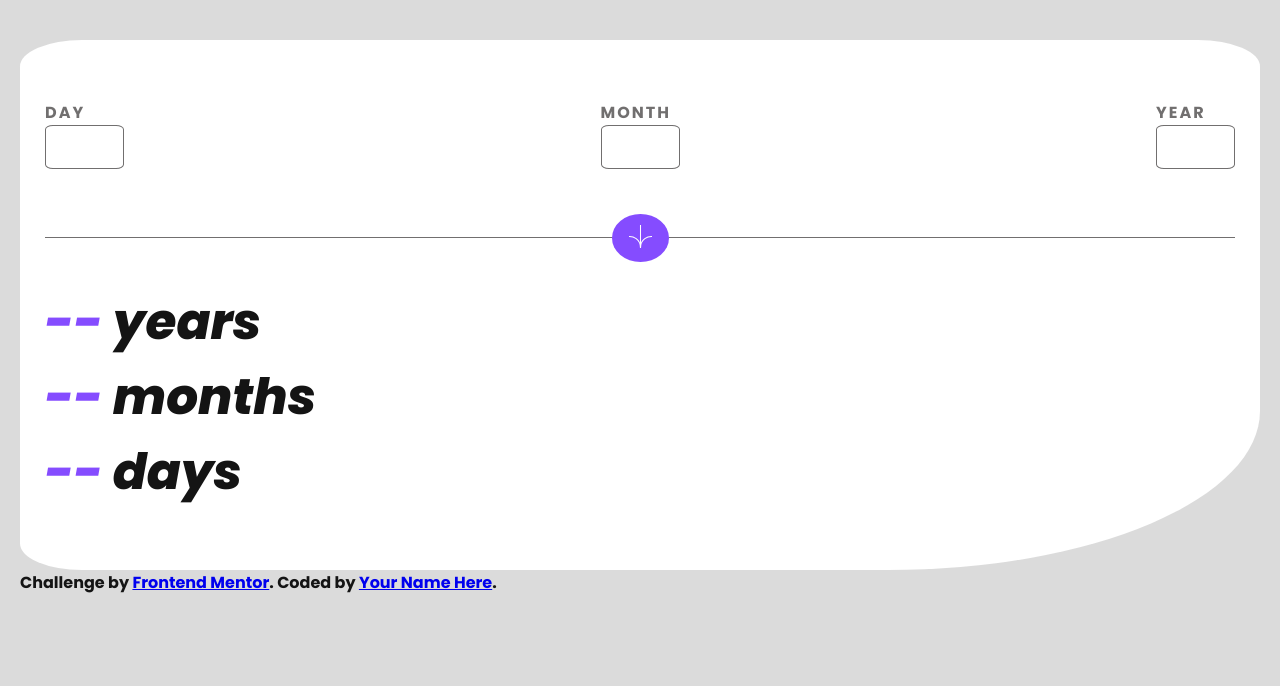
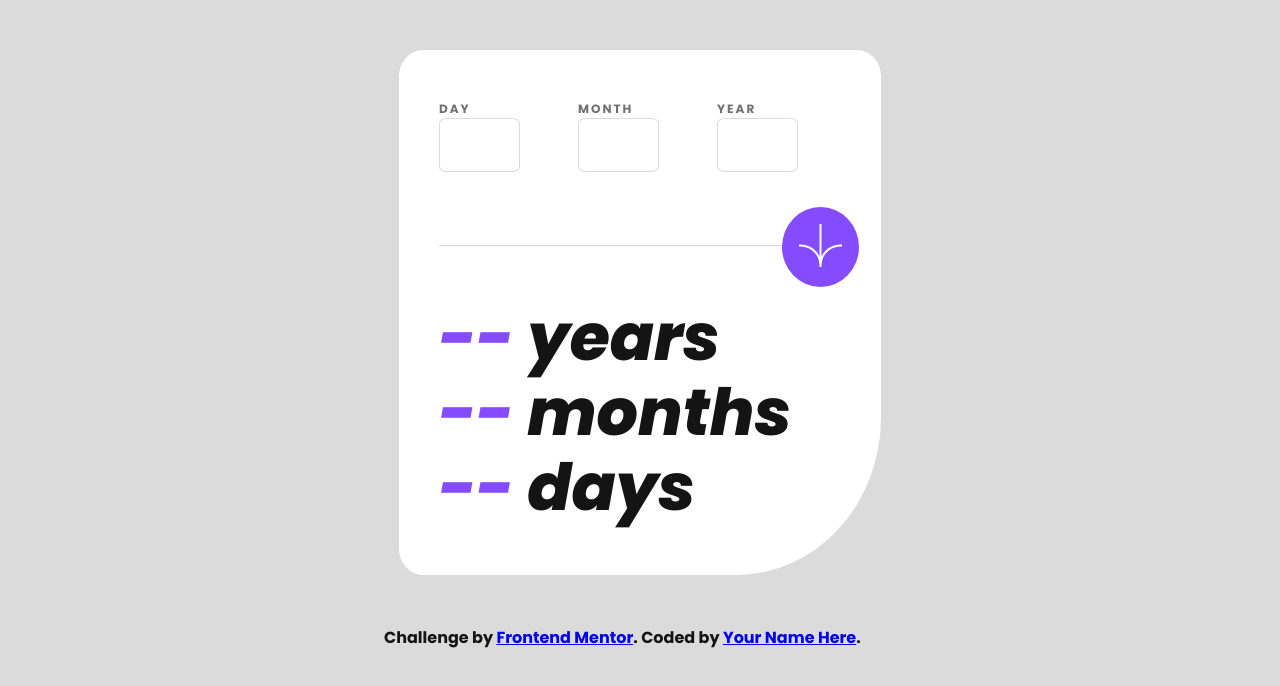
Before and after one commit to LeiKtl/challenge-age-calculator, a plain HTML site: page index.html in a window 1280 px wide. Drawn offline with Linux system fonts and the light colour scheme.

Commit message:
💄 Add style for responsive devices

```diff
--- a/index.scss
+++ b/index.scss
@@ -6,24 +6,46 @@ $secondary-color : hsl(259, 100%, 65%);
 $tertiary-color : hsl(0, 100%, 67%);
 
 body {
-    margin: 40px 20px;
+    // margin: 40px 20px;
     font-family: "Poppins";
     color: $primary-color;
     background-color: $lightgrey-bg;
+    margin: 0;
+    height : 100vh;
+    display: flex;
+    flex-direction: column;
+    @media screen and (min-width: 720px) {
+        margin: auto 15%;
+    }
+    @media screen and (min-width: 900px) {
+        margin: auto 20%;
+    }
+    @media screen and (min-width: 1000px) {
+        margin: auto 25%;
+    }
+    @media screen and (min-width: 1150px) {
+        margin: auto 30%;
+    }
+}
+
+footer {
+    height: 50px;
 }
 
 .container-form {
-    padding: 60px 25px;
+    margin: 50px 15px;
+    padding: 50px 25px;
     background-color: $white-bg;
     border-radius: 5% 5% 30% 5%;
+    @media screen and (min-width: 720px) {
+        padding: 50px 40px;
+    }
 }
 
 .display {
     &-form {
-            display: flex;
-            gap: 15px;
-            align-items: center;
-            justify-content: space-between;
+        display: flex;
+        gap: 15px;
     }
     &-input {
         display: flex;
@@ -31,40 +53,56 @@ body {
         text-transform: uppercase;
         letter-spacing: 2px;
         input {
-            max-width: 60px;
-            height: 40px;
-            border: 1px solid $smokeygrey-color;
+            width: 70%;
+            height: 50px;
+            border: 1px solid $lightgrey-bg;
             border-radius: 10%;
             font-family: "Poppins";
             font-size: 20px;
             padding-left: 15px;
+            @media screen and (min-width: 720px) {
+                width: 50%;
+            }
         }
         label {
             color: $smokeygrey-color;
+            font-size: 12px;
         }
     }
     &-button {
         text-align: center;
-        margin: 20px 0;
+        margin: 10px 0;
 
         span {
             width: 100%;
-            background-color: $smokeygrey-color;
+            background-color: $lightgrey-bg;
             display: inline-block;
             height: 0.5px;
-            top: 30px;
+            top: 33px;
             position: relative;
+            @media screen and (min-width: 720px) {
+                top: 45px;
+            }
         }
         &-style {
             background-color: $secondary-color;
             border-radius: 50%;
             border: none;
             position: relative;
+            @media screen and (min-width: 720px) {
+                left: 45%;
+            }
+
             &-svg {
                 margin: 10px;
                 width: 25px;
-                height: 23px;
+                height: 30px;
                 font-weight: bold;
+
+                @media screen and (min-width: 720px) {
+                    width: 45px;
+                    height: 55px;
+                }
             }
         }
     }
@@ -74,6 +112,12 @@ body {
     font-size: 50px;
     font-style: italic;
     font-weight: 800;
+    line-height: 60px;
+
+    @media screen and (min-width: 720px) {
+        font-size: 65px;
+        line-height: 75px;
+    }
 
     p {
         margin: 0;
```
Also changed, not shown: index.css, 1 other file.
